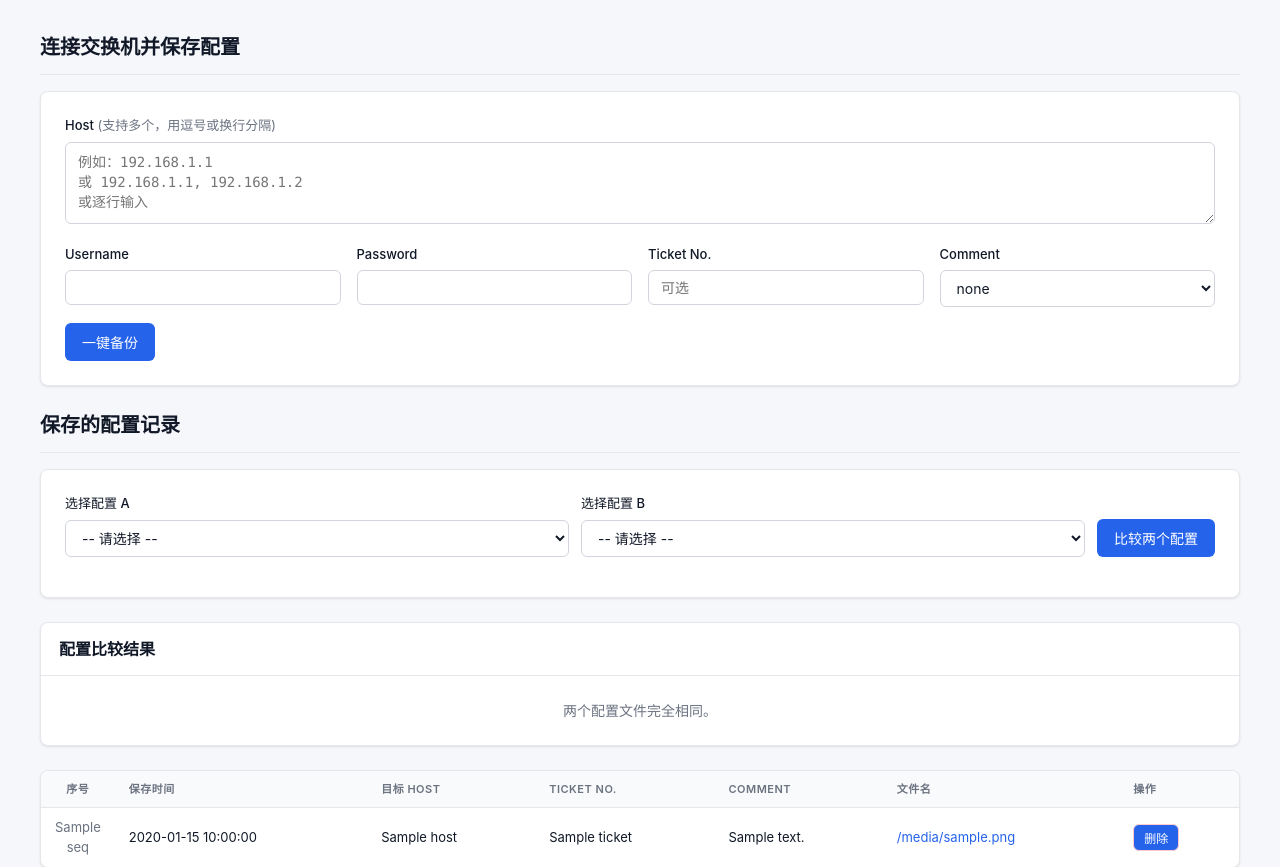
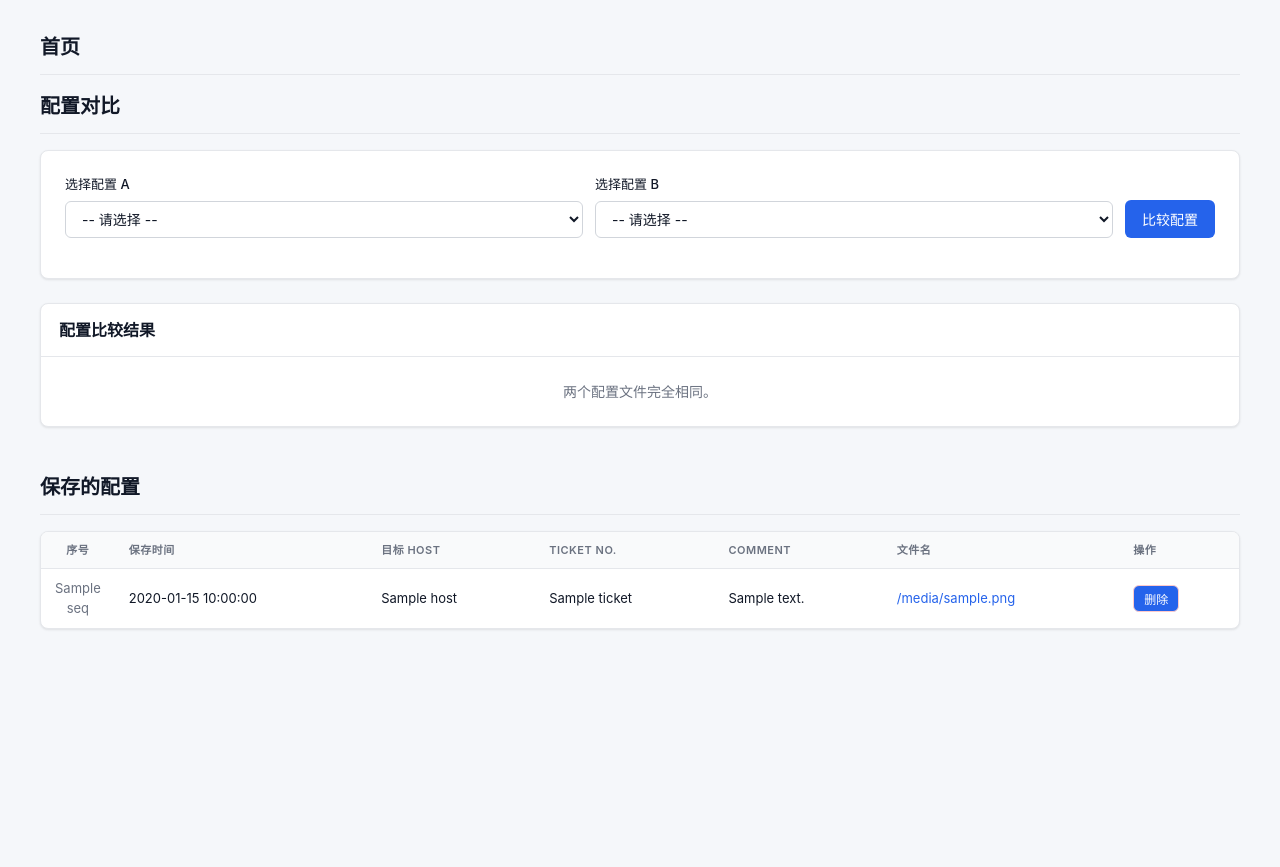
Before and after one commit to kaiwangsim/auto-1, a Flask app: template templates/index.html in a window 1280 px wide. Shown: the top 867 px of the page. After the commit the page ends 630 px from the top, so only its background shows below. Run offline with Flask 3, Linux system fonts and the light colour scheme; the template is opened without the code that fills it: most values are stand-ins (such as "Sample title", 1, 10 or a date in 2020).

Commit message:
Add files via upload

```diff
--- a/app.py
+++ b/app.py
@@ -99,7 +99,7 @@ def get_next_sequence_number():
         name_without_ext = name[:-4]
         if "__" in name_without_ext:
             ts_and_seq = name_without_ext.split("__", 1)[0]
-            parts = ts_and_seq.split("_", 1)
+            parts = ts_and_seq.split("_")
             if len(parts) >= 1:
                 try:
                     seq = int(parts[0])
@@ -123,14 +123,26 @@ def list_saved_configs():
         timestamp_str = "unknown"
         host = "unknown"
 
-        # File format: SEQ_YYYYMMDD_HHMMSS__host.txt
+        # File format: SEQ[_TICKET]_YYYYMMDD_HHMMSS__host.txt
+        # Support both old format (SEQ_YYYYMMDD_HHMMSS__host.txt) and new format (SEQ_TICKET_YYYYMMDD_HHMMSS__host.txt)
         if "__" in name_without_ext:
             ts_and_seq, host = name_without_ext.split("__", 1)
-            parts = ts_and_seq.split("_", 1)
+            parts = ts_and_seq.split("_")
             if len(parts) >= 2:
                 try:
                     seq = int(parts[0])
-                    timestamp_str = parts[1]
+                    # Find the timestamp by looking for YYYYMMDD_HHMMSS pattern from the end
+                    # The last two parts should form the timestamp (YYYYMMDD and HHMMSS)
+                    if len(parts) >= 3:
+                        potential_ts = "_".join(parts[-2:])
+                        try:
+                            datetime.strptime(potential_ts, "%Y%m%d_%H%M%S")
+                            timestamp_str = potential_ts
+                        except ValueError:
+                            # If last two don't form a valid timestamp, fallback to original logic
+                            timestamp_str = "_".join(parts[1:])
+                    else:
+                        timestamp_str = parts[1]
                 except (ValueError, IndexError):
                     pass
 
@@ -212,7 +224,14 @@ def connect():
             timestamp = datetime.now().strftime("%Y%m%d_%H%M%S")
             safe_host = re.sub(r"[^a-zA-Z0-9_-]", "_", host)
             seq = get_next_sequence_number()
-            filename = f"{seq}_{timestamp}__{safe_host}.txt"
+
+            # Generate filename with optional ticket ID
+            # Format: SEQ[_TICKET]_YYYYMMDD_HHMMSS__host.txt
+            if ticket:
+                filename = f"{seq}_{ticket}_{timestamp}__{safe_host}.txt"
+            else:
+                filename = f"{seq}_{timestamp}__{safe_host}.txt"
+
             file_path = os.path.join(CONFIG_DIR, filename)
             with open(file_path, "w", encoding="utf-8") as f:
                 f.write(output)
--- a/templates/index.html
+++ b/templates/index.html
@@ -312,7 +312,7 @@
 </head>
 <body>
     <div class="container">
-        <h2><a href="/">连接交换机并保存配置</a></h2>
+        <h2><a href="/">首页</a></h2>
 
         {% if success %}
             <div class="message success">
@@ -337,7 +337,7 @@
             <div class="message error">连接失败: {{ error }}</div>
         {% endif %}
 
-        <div class="card">
+        <div class="card" id="backupCard" {% if compare_result %}style="display:none;"{% endif %}>
             <form action="/connect" method="post" onsubmit="return handleBackupSubmit(this);">
                 <div class="field">
                     <label for="host">Host <span style="color: var(--text-muted); font-weight: 400;">(支持多个，用逗号或换行分隔)</span></label>
@@ -387,30 +387,16 @@
             function handleBackupSubmit(form) {
                 var btn = document.getElementById('backupBtn');
                 if (btn.disabled) return false;
-                var originalText = btn.textContent;
                 btn.disabled = true;
                 btn.style.opacity = '0.6';
                 btn.style.cursor = 'not-allowed';
-                var seconds = 5;
-                btn.textContent = '备份中... (' + seconds + 's)';
-                var timer = setInterval(function () {
-                    seconds--;
-                    if (seconds > 0) {
-                        btn.textContent = '备份中... (' + seconds + 's)';
-                    } else {
-                        clearInterval(timer);
-                        btn.disabled = false;
-                        btn.style.opacity = '';
-                        btn.style.cursor = '';
-                        btn.textContent = originalText;
-                    }
-                }, 1000);
+                btn.textContent = '备份中...';
                 return true;
             }
             document.addEventListener('DOMContentLoaded', toggleCommentText);
         </script>
 
-        <h2>保存的配置记录</h2>
+        <h2>配置对比</h2>
         {% if records %}
             <div class="card">
                 <form action="/compare" method="post" class="compare-form">
@@ -419,7 +405,7 @@
                         <select id="file_a" name="file_a" required>
                             <option value="">-- 请选择 --</option>
                             {% for record in records %}
-                                <option value="{{ record.filename }}" {% if record.filename == compare_a %}selected{% endif %}>{{ record.seq }}. {{ record.timestamp }} / {{ record.host }} / {{ record.filename }}</option>
+                                <option value="{{ record.filename }}" {% if record.filename == compare_a %}selected{% endif %}>{{ record.filename }}</option>
                             {% endfor %}
                         </select>
                     </div>
@@ -428,11 +414,11 @@
                         <select id="file_b" name="file_b" required>
                             <option value="">-- 请选择 --</option>
                             {% for record in records %}
-                                <option value="{{ record.filename }}" {% if record.filename == compare_b %}selected{% endif %}>{{ record.seq }}. {{ record.timestamp }} / {{ record.host }} / {{ record.filename }}</option>
+                                <option value="{{ record.filename }}" {% if record.filename == compare_b %}selected{% endif %}>{{ record.filename }}</option>
                             {% endfor %}
                         </select>
                     </div>
-                    <button type="submit">比较两个配置</button>
+                    <button type="submit">比较配置</button>
                 </form>
             </div>
 
@@ -517,7 +503,8 @@
                     }
                 </script>
             {% endif %}
-
+        <br>
+        <h2>保存的配置</h2>
             <div class="table-wrap">
                 <table>
                     <thead>
```
